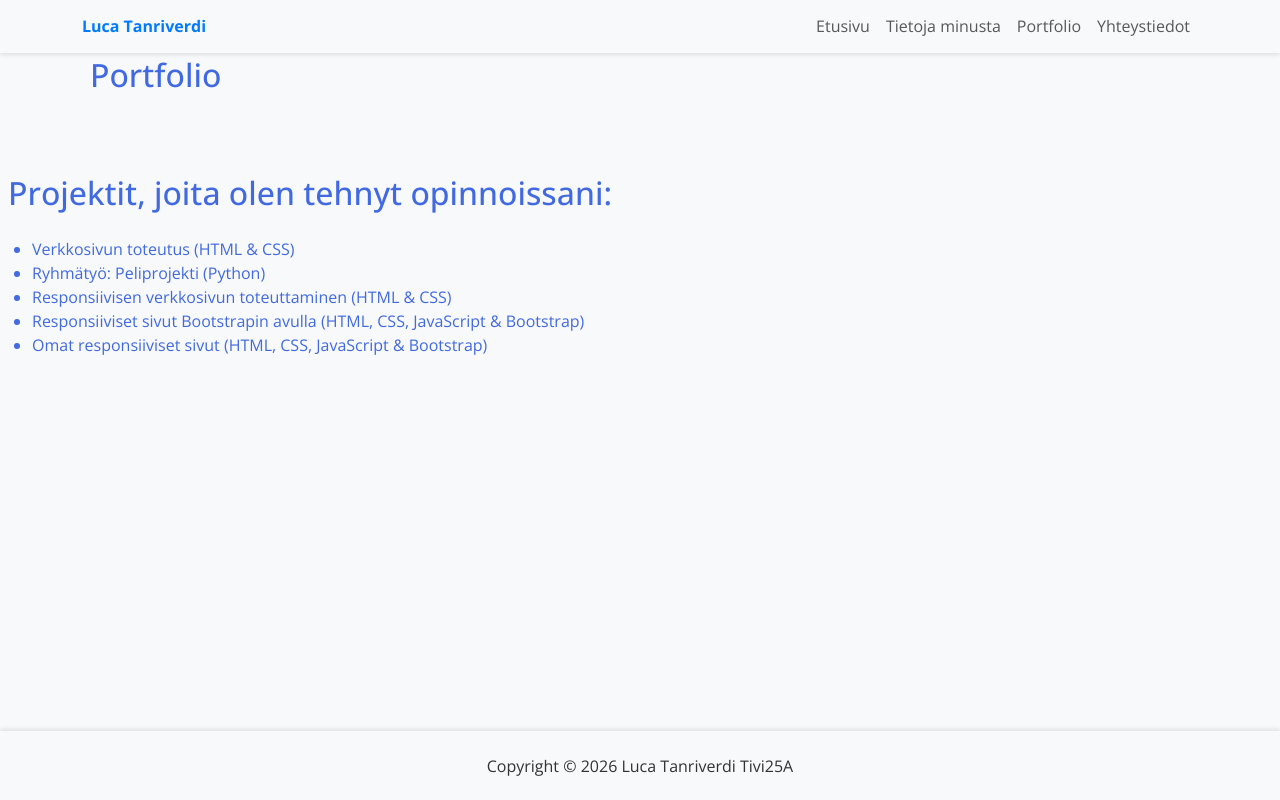
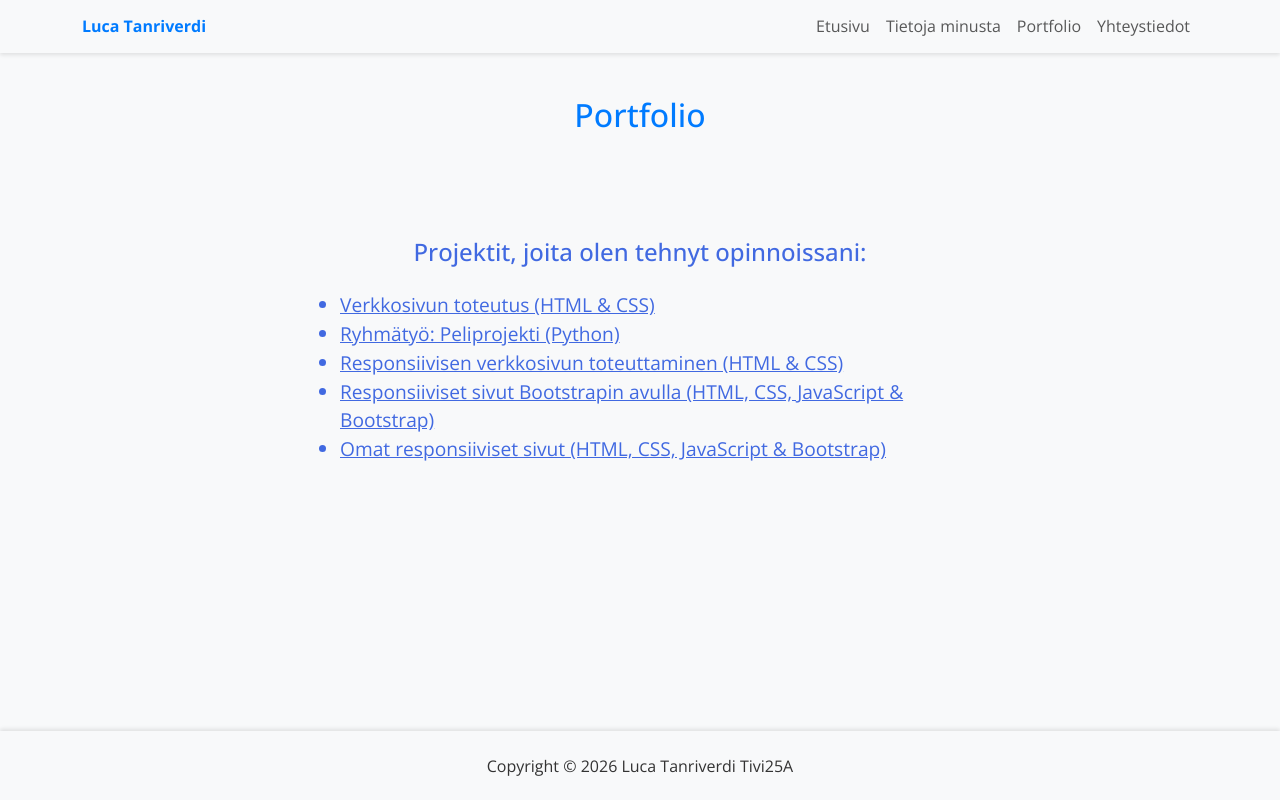
Before and after one commit to luca-tanriverdi/omat-responsiiviset-sivut, a plain HTML site: page portfolio.html in a window 1280 px wide. Drawn offline with nearby package versions, Linux system fonts and the light colour scheme.

Commit message:
Muokattu HTML sivujen otsikoita ja lisätty tyylit portfolioon ja yhteystietoihin.

```diff
--- a/css/style.css
+++ b/css/style.css
@@ -95,7 +95,7 @@ h2.otsikkoteksti {
     margin: 0 auto;
 }
 
-#ohjelmointikielet {
+.ohjelmointikielet {
     font-size: 1.2rem;
 }
 
@@ -107,3 +107,26 @@ footer {
     color: #333;
     box-shadow: 0 -2px 4px rgba(0, 0, 0, 0.1);
 }
+
+
+
+.portfolio-otsikko {
+    font-size: 1.5rem;
+    margin-top: 2rem;
+    text-align: center;
+}
+
+.portfolio {
+    padding: 0;
+    margin: 0 auto;
+    max-width: 600px;
+    text-decoration: underline;
+    font-size: 1.2rem;
+}
+
+.contact {
+    padding: 0;
+    margin: 0 auto;
+    max-width: 600px;
+    font-size: 1.2rem;
+}
--- a/portfolio.html
+++ b/portfolio.html
@@ -35,11 +35,12 @@
         </div>
     </nav>
     <section id="portfolio" class="py-5">
-        <div class="container">
-            <h2>Portfolio</h2>
+        <div class="container mt-4 pt-4">
+            <h1 class="text-center">Portfolio</h1>
         </div>
     </section>
-    <h2>Projektit, joita olen tehnyt opinnoissani:</h2>
+
+    <h2 class="portfolio-otsikko">Projektit, joita olen tehnyt opinnoissani:</h2>
 
     <ul class="portfolio">
         <li><a class="nav-link" href="https://github.com/luca-tanriverdi/luca-tanriverdi.github.io">Verkkosivun toteutus (HTML & CSS)</a></li>
```
Also changed, not shown: index.html (+2 -1 lines), tiedot.html (+2 -1 lines), yhteystiedot.html (+4 -3 lines).
